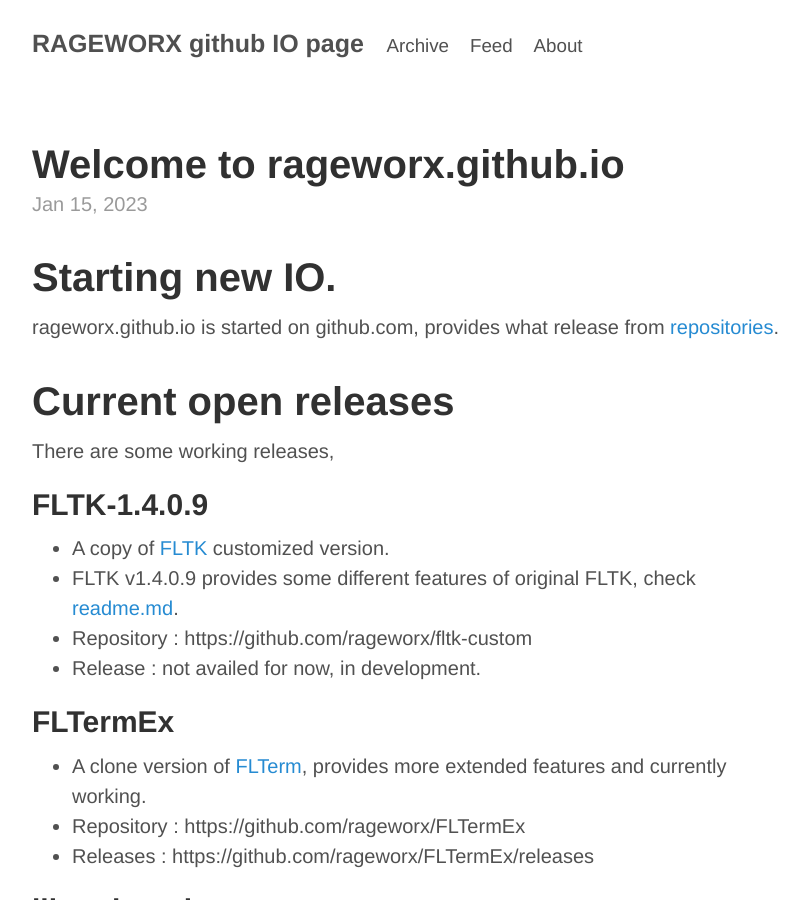
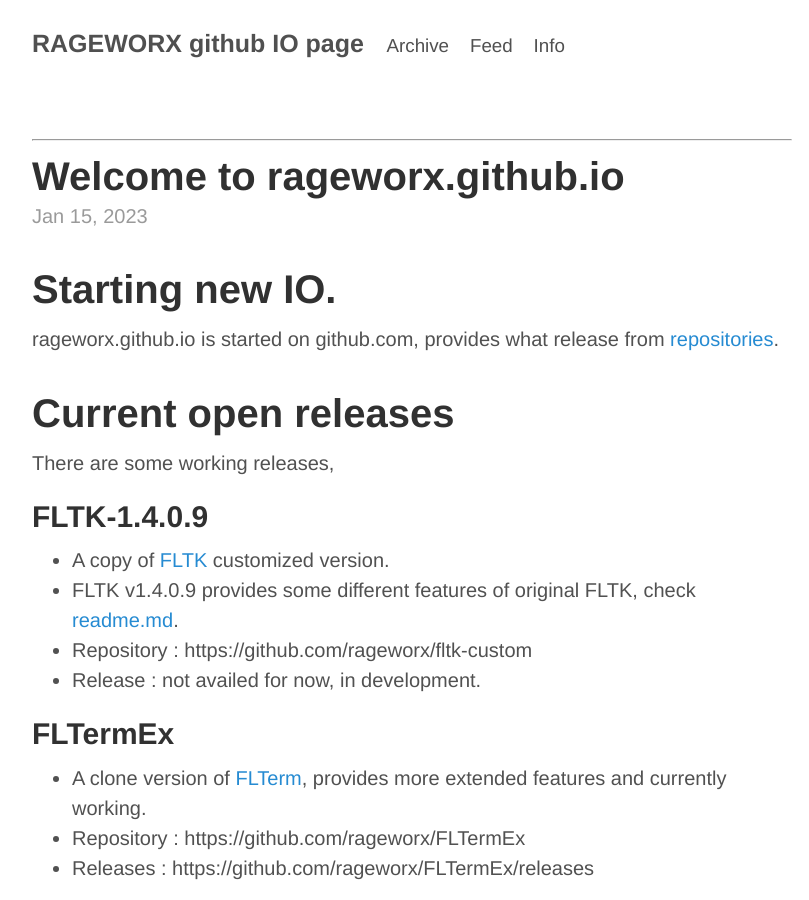
Before and after one commit to rageworx/rageworx.github.io, a Jekyll site: the page built from index.html, in a window 1280 px wide and 900 px high. Shown: the whole window, without its empty margins (228-1037 px from the left). Built offline with Jekyll 4.4.1, drawn with Linux system fonts in a browser that asks for light colours.

Commit message:
updated default layout, about section to Info for link to my web server.

```diff
--- a/_layouts/default.html
+++ b/_layouts/default.html
@@ -19,10 +19,12 @@
        &nbsp;&nbsp;&nbsp;<a href="{{ site.path }}/feed.xml">Feed</a>
      </small>
      <small>
-       &nbsp;&nbsp;&nbsp;<a href="https://github.com/henrythemes/jekyll-minimal-theme">About</a>
+       &nbsp;&nbsp;&nbsp;<a href="https://rageworx.info">Info</a>
      </small>
    </h3>
 </header>
+
+<hr style="width=90%"/>
 
 <div id="content">
   {{ content }}
```
